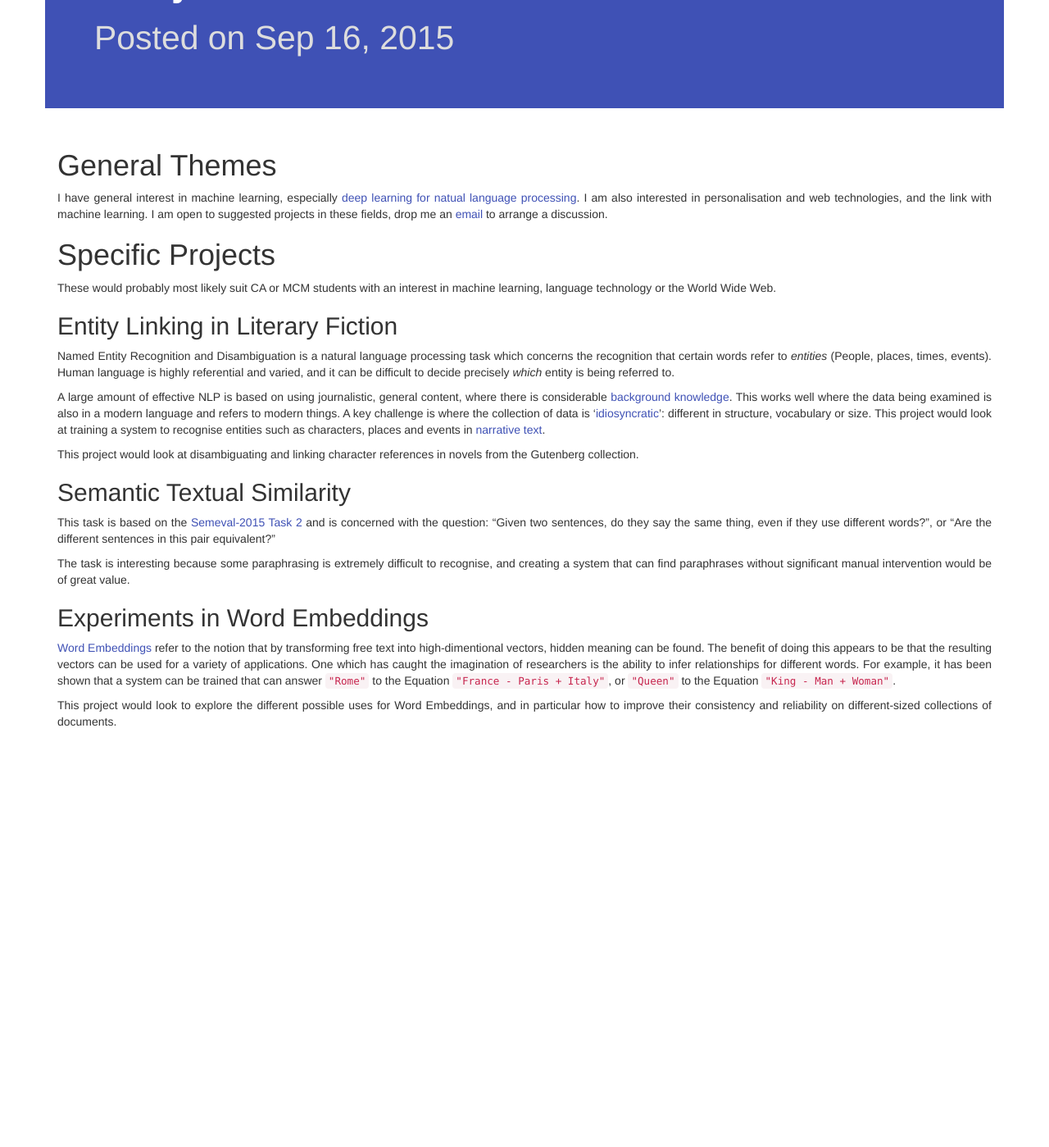
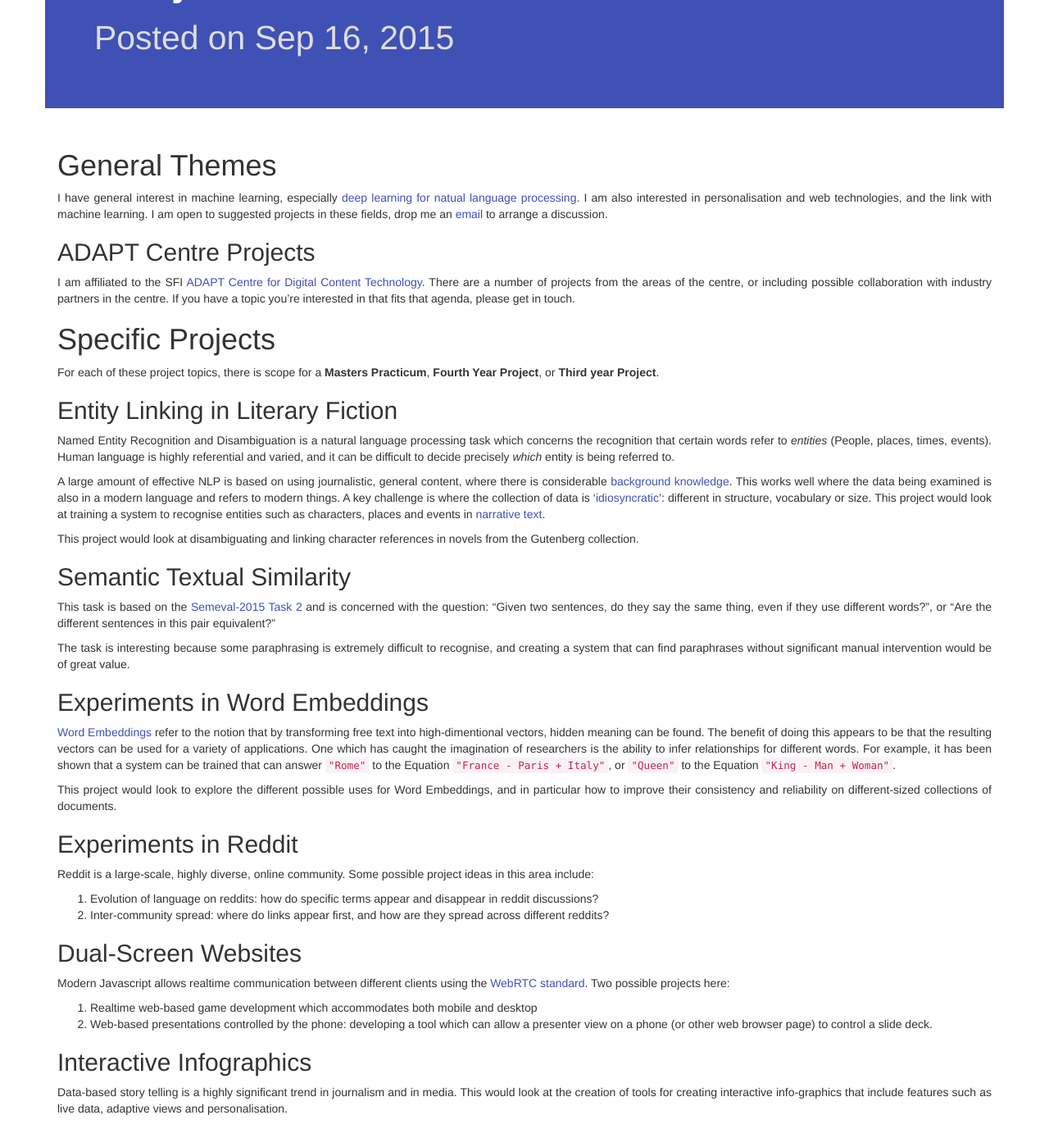
Before and after one commit to uberalex/uberalex.github.io, a Jekyll site: the page built from projects/index.md, in a window 1280 px wide and 1400 px high, scrolled down 133 px. Shown: the whole window at 82% size. Built offline with Jekyll 4.4.1, drawn with Linux system fonts in a browser that asks for light colours; nearby versions of some CDN libraries; Markdown is read by kramdown in place of the engine named in the settings; before the commit the page ends 1061 px from its top, so only the background shows below that.

Commit message:
updated projects

```diff
--- a/projects/index.md
+++ b/projects/index.md
@@ -9,10 +9,17 @@ title: Project Ideas
 
 I have general interest in machine learning, especially [deep learning for natual language processing](http://www.socher.org/index.php/DeepLearningTutorial/DeepLearningTutorial). I am also interested in personalisation and web technologies, and the link with machine learning. I am open to suggested projects in these fields, drop me an [email](malito:Alexander.OConnor@scss.tcd.ie) to arrange a discussion.
 
+## ADAPT Centre Projects
+
+I am affiliated to the SFI [ADAPT Centre for Digital Content
+Technology](http://www.adaptcentre.ie). There are a number of projects from the
+areas of the centre, or including possible collaboration with industry partners
+in the centre. If you have a topic you're interested in that fits that agenda,
+please get in touch.
 
 # Specific Projects
 
-These would probably most likely suit CA or MCM students with an interest in machine learning, language technology or the World Wide Web.
+For each of these project topics, there is scope for a __Masters Practicum__, __Fourth Year Project__, or __Third year Project__.
 
 ## Entity Linking in Literary Fiction
 
@@ -34,3 +41,30 @@ The task is interesting because some paraphrasing is extremely difficult to reco
 [Word Embeddings](http://colah.github.io/posts/2014-07-NLP-RNNs-Representations/) refer to the notion that by transforming free text into high-dimentional vectors, hidden meaning can be found. The benefit of doing this appears to be that the resulting vectors can be used for a variety of applications. One which has caught the imagination of researchers is the ability to infer relationships for different words. For example, it has been shown that a system can be trained that can answer ``"Rome"`` to the Equation ``"France - Paris + Italy"``, or ``"Queen"`` to the Equation ``"King - Man + Woman"``.
 
 This project would look to explore the different possible uses for Word Embeddings, and in particular how to improve their consistency and reliability on different-sized collections of documents.
+
+## Experiments in Reddit
+Reddit is a large-scale, highly diverse, online community. Some possible
+project ideas in this area include:
+
+1. Evolution of language on reddits: how do specific terms appear and disappear
+   in reddit discussions?
+2. Inter-community spread: where do links appear first, and how are they spread
+   across different reddits?
+
+## Dual-Screen Websites
+
+Modern Javascript allows realtime communication between different clients using
+the [WebRTC standard](http://www.webrtc.org/). Two possible projects here:
+
+1. Realtime web-based game development which accommodates both mobile and
+   desktop
+2. Web-based presentations controlled by the phone: developing a tool which can
+   allow a presenter view on a phone (or other web browser page) to control a
+slide deck.
+
+## Interactive Infographics
+
+Data-based story telling is a highly significant trend in journalism and in
+media. This would look at the creation of tools for creating interactive
+info-graphics that include features such as live data, adaptive views and
+personalisation.
```
